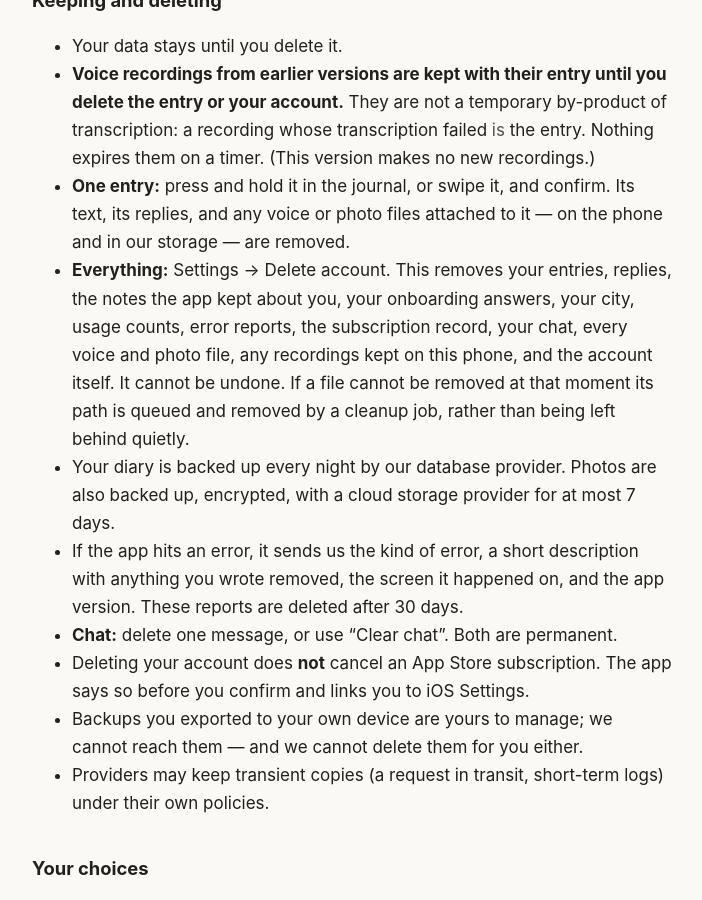
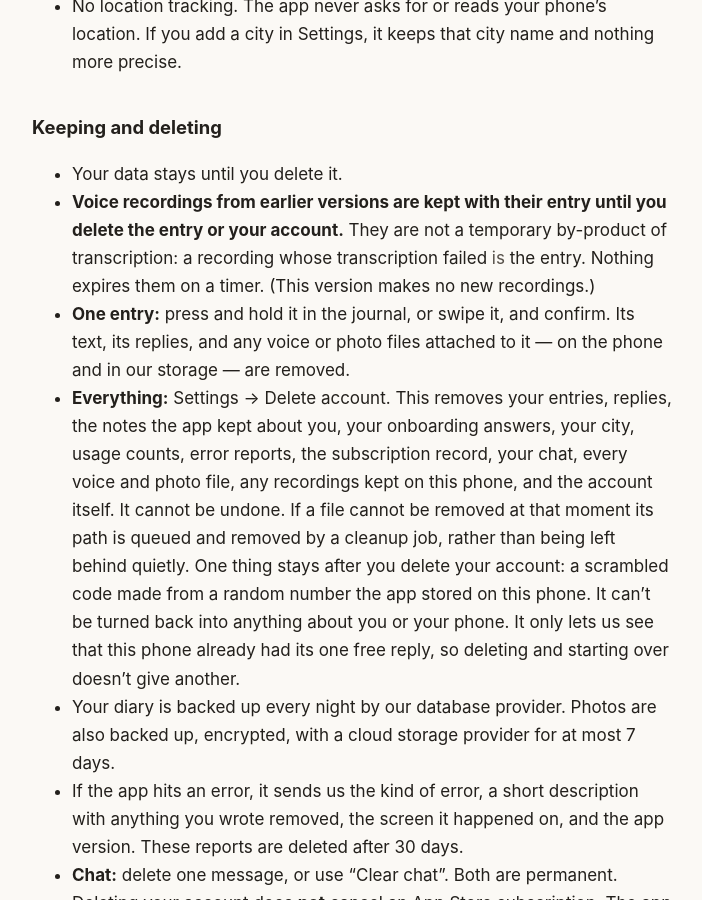
Before and after one commit to danielchen720-ui/twilight-diary-legal, a Jekyll site: the page built from privacy/index.md, in a window 1280 px wide and 900 px high, scrolled down 7817 px. Shown: the whole window, without its empty margins (288-990 px from the left). Built offline with Jekyll 4.4.1, drawn with Linux system fonts in a browser that asks for light colours; some of the changed text lies outside the part shown.

Commit message:
Privacy: the one-free-reply device code (1.4)

```diff
--- a/privacy/index.md
+++ b/privacy/index.md
@@ -71,6 +71,7 @@ In our backend (**Supabase**, US East `us-east-1`):
 | The city you add in Settings, if you add one, and — on each entry written while a city is set — that city | To show the weather on your diary, to show on each entry where you wrote it, and so your friend knows where you are. The city on an entry is stored on our server with that entry: deleting the entry deletes it. You can remove it from one entry, or from all past entries when you remove your city. We never store the weather with an entry |
 | A one-way hash of your PIN (never the PIN itself), and a count of recent PIN checks on a new phone | So you can prove it is you on a new phone, and so the PIN cannot be guessed quickly |
 | AI-usage counts | To apply free and subscription limits |
+| A scrambled code made from a random number the app keeps on this phone | So the free first reply is given once per phone. It is not linked to your account and stays after you delete it |
 | Feature-usage events — which screens and actions, never content | To find where the app confuses people |
 | Subscription status | To unlock paid features (via RevenueCat) |
 
@@ -251,6 +252,10 @@ All of these can be revoked in iOS Settings.
   kept on this phone, and the account itself. It cannot be undone. If a file cannot be removed
   at that moment its path is queued and removed by a cleanup job, rather than
   being left behind quietly.
+  One thing stays after you delete your account: a scrambled code made from a random
+  number the app stored on this phone. It can't be turned back into anything about you
+  or your phone. It only lets us see that this phone already had its one free reply, so
+  deleting and starting over doesn't give another.
 - Your diary is backed up every night by our database provider. Photos are also backed up, encrypted, with a cloud storage provider for at most 7 days.
 - If the app hits an error, it sends us the kind of error, a short description with anything you wrote removed, the screen it happened on, and the app version. These reports are deleted after 30 days.
 - **Chat:** delete one message, or use "Clear chat". Both are permanent.
```
Also changed, not shown: other parts of privacy/index.md (+1 -1 lines).
